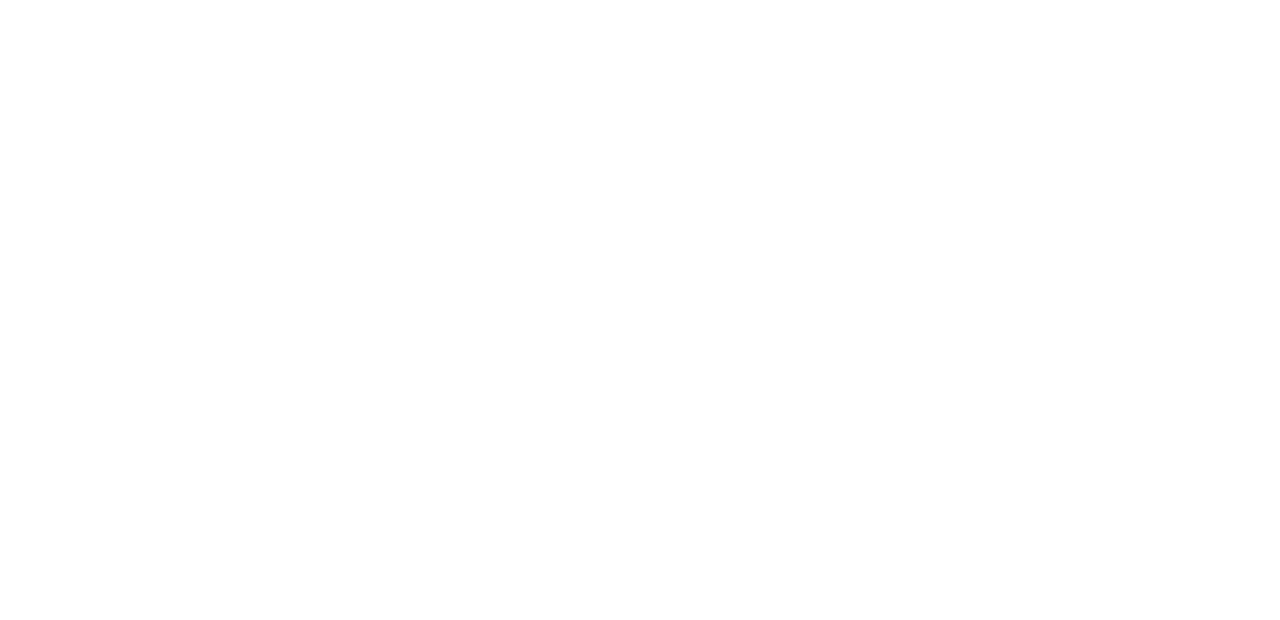
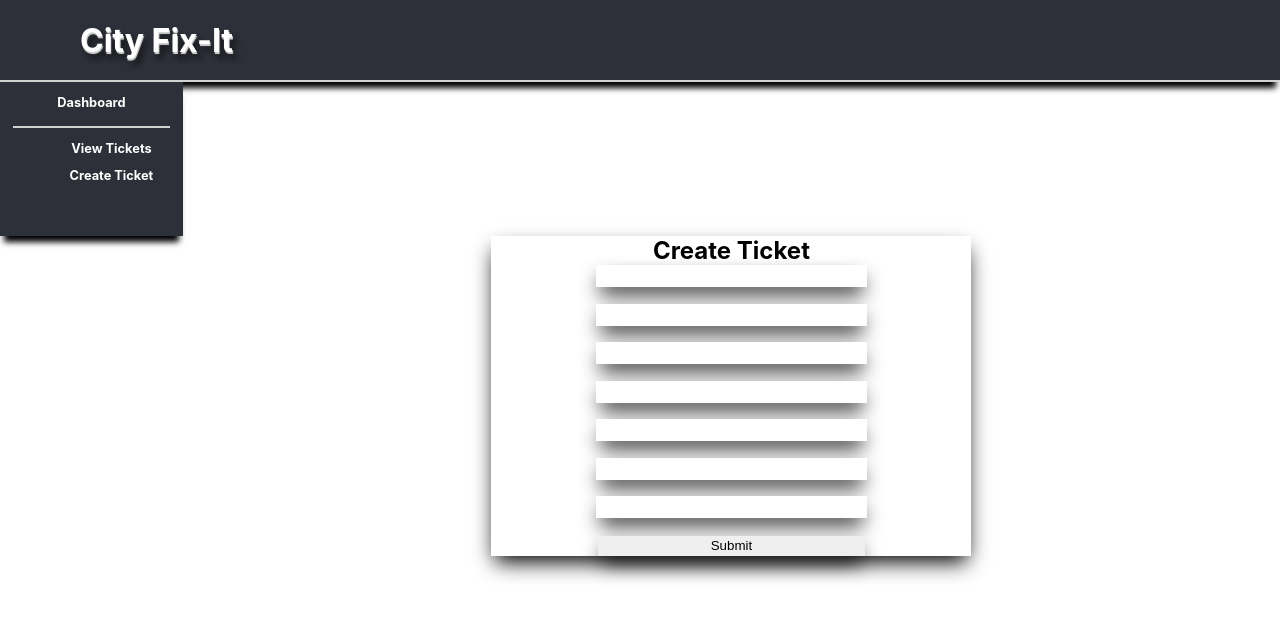
Before and after one commit to jwilld/City-Fix-It, a React (Create React App) app in the folder city-fix-it/: page /main/create in a window 1280 px wide. Shown: the top 620 px of the page. Built offline with nearby package versions, Linux system fonts and the light colour scheme.

Commit message:
routes for tickets

```diff
--- a/city-fix-it/src/App.js
+++ b/city-fix-it/src/App.js
@@ -3,14 +3,13 @@
 import {Route, Link} from 'react-router-dom'
 import Landing from './landing-page/landing'
 import Main  from './main-page/main'
-import Create from './create'
+import ViewTicket from './view-tickets/View-Ticket'
 
 function App() {
   return (
     <div className="App">
       <Route exact path ='/' component = {Landing}/>
-      <Route exact path='/main/' component = {Main}/>
-      <Route exact path='/create' render={() => <Create ticketList={this.state.tickets} />} />
+      <Route  path='/main/' component = {Main}/>
     </div>
   );
 }
--- a/city-fix-it/src/dashboard/dashboard.css
+++ b/city-fix-it/src/dashboard/dashboard.css
@@ -19,12 +19,14 @@
 
 }
 
-.dash-menu-items ul{
+.dash-link{
     transition: 1s;
+    text-decoration:none;
+    color: white;
 
 }
 
-.dash-menu-items ul:hover{
+.dash-link:hover{
     transition: .5s;
     color: rgba(45, 48, 57, 0.126);
 
--- a/city-fix-it/src/dashboard/dashboard.js
+++ b/city-fix-it/src/dashboard/dashboard.js
@@ -1,5 +1,7 @@
 import React, { Component } from "react";
 import './dashboard.css'
+import {Link} from 'react-router-dom'
+
 
 class Dashboard extends Component {
   render() {
@@ -9,8 +11,17 @@
           <div className='dash-menu'>
             <header className='dash-header'>Dashboard</header>
             <div className ='dash-menu-items'>
+              <Link className = 'dash-link' to='/main/view/'>
+            <ul>View Tickets</ul>
+
+              </Link>
+              <Link className = 'dash-link' to='/main/create/'>
+
             <ul>Create Ticket</ul>
-            <ul>View Tickets</ul>
+              </Link>
+
+
+
 
             </div>
           </div>
--- a/city-fix-it/src/main-page/main.js
+++ b/city-fix-it/src/main-page/main.js
@@ -3,6 +3,7 @@
 import Dashboard from "../dashboard/dashboard";
 import CreateTicket from "../create-ticket/Create-Ticket"
 import ViewTicket from "../view-tickets/View-Ticket"
+import {Route,Link} from 'react-router-dom'
 
 class Main extends Component {
   render() {
@@ -12,11 +13,11 @@
           <header className="main-header-text">City Fix-It</header>
         </div>
         <div className="dash" />
+
         <div className="main-content">
+          <Route exact path='/main/view' component ={ViewTicket}/>
+          <Route path='/main/create' component ={CreateTicket}/>
           <Dashboard />
-          {/* <CreateTicket/> */}
-          <ViewTicket className="test"/>
-
         </div>
       </div>
     );
```
